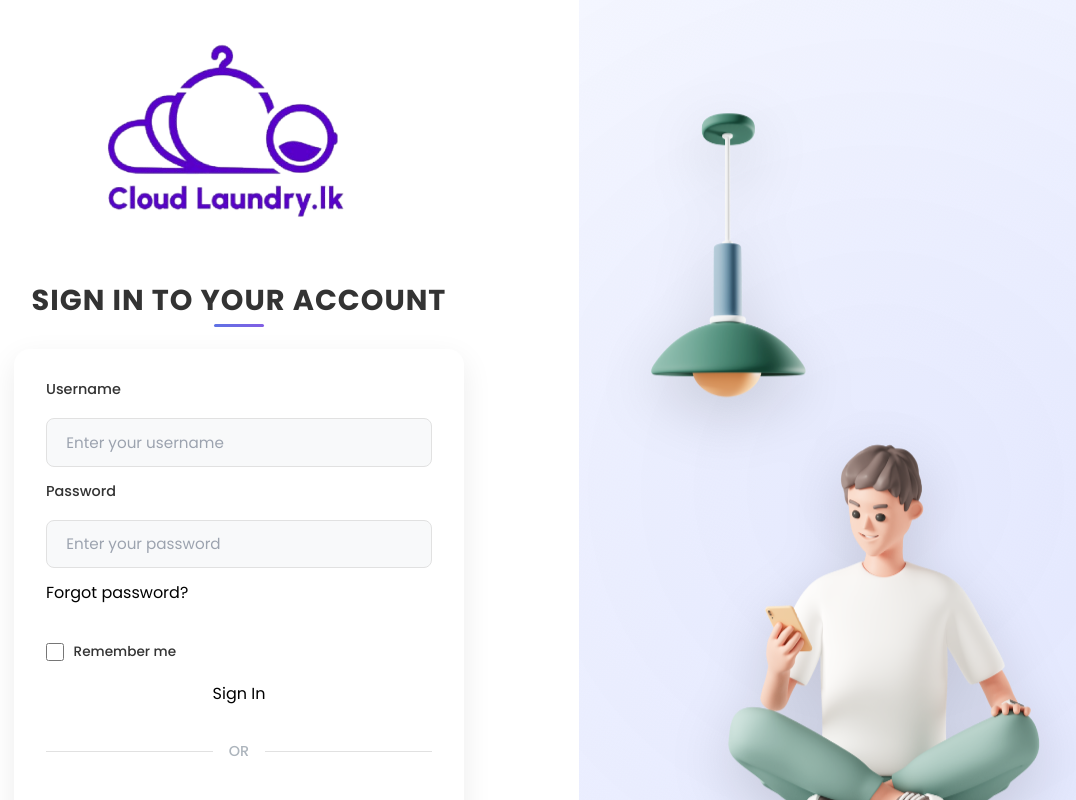
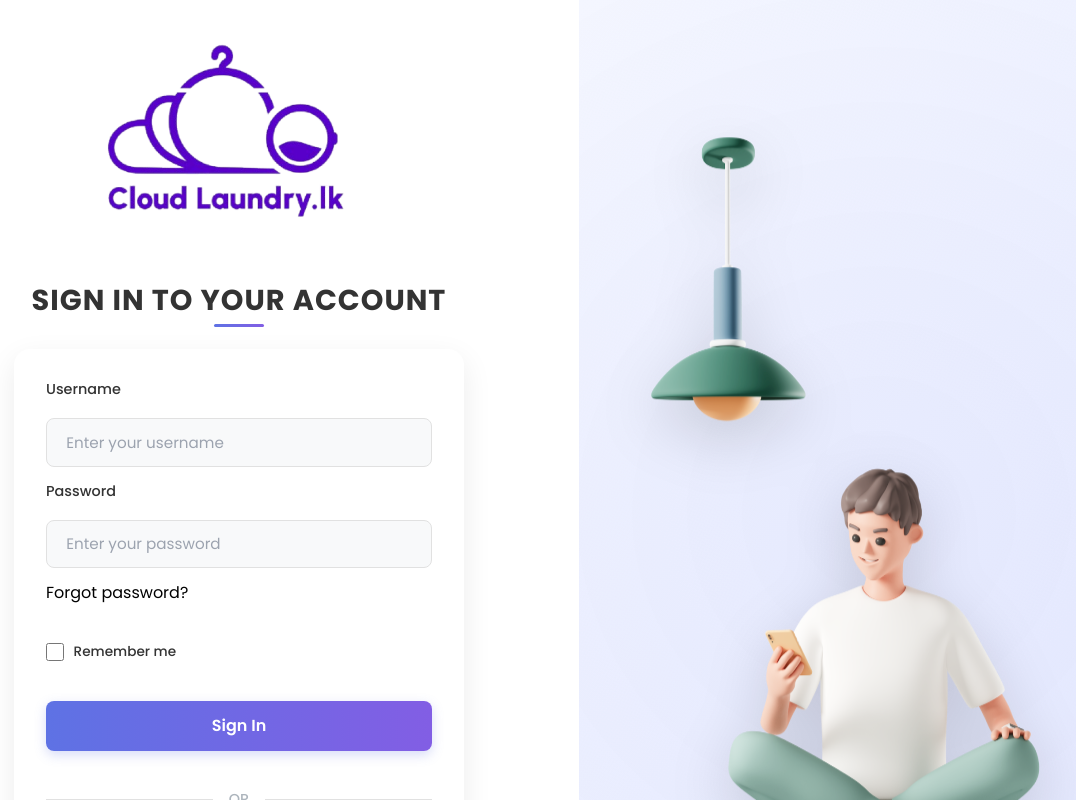
Before and after one commit to Laksopan23/Cloud-Laundry-, a React (Create React App) app in the folder frontend/: page / in a window 1280 px wide. Shown: the top 800 px of the page, without its empty margins (101-1177 px from the left). Built offline with nearby package versions, Linux system fonts and the light colour scheme.

Commit message:
login_btn_color

```diff
--- a/frontend/src/pages/styles/Signup.css
+++ b/frontend/src/pages/styles/Signup.css
@@ -170,6 +170,7 @@ input[type="password"]:hover {
   cursor: pointer;
   transition: all 0.3s ease;
   box-shadow: 0 4px 12px rgba(94, 114, 228, 0.25);
+
 }
 
 .signup-btn:hover {
@@ -181,6 +182,32 @@ input[type="password"]:hover {
 .signup-btn:active {
   transform: translateY(1px);
 }
+
+.signin-btn {
+  width: 100%;
+  padding: 1rem;
+  margin-top: 1rem;
+  border: none;
+  border-radius: 8px;
+  background: linear-gradient(90deg, #5e72e4, #825ee4);
+  color: white;
+  font-size: 1rem;
+  font-weight: 600;
+  cursor: pointer;
+  transition: all 0.3s ease;
+  box-shadow: 0 4px 12px rgba(94, 114, 228, 0.25);
+}
+
+.signin-btn:hover {
+  transform: translateY(-2px);
+  box-shadow: 0 6px 15px rgba(94, 114, 228, 0.35);
+  background: linear-gradient(90deg, #4a5cd0, #7252d4);
+}
+
+.signin-btn:active {
+  transform: translateY(1px);
+}
+
 
 .or-separator {
   display: flex;
```
